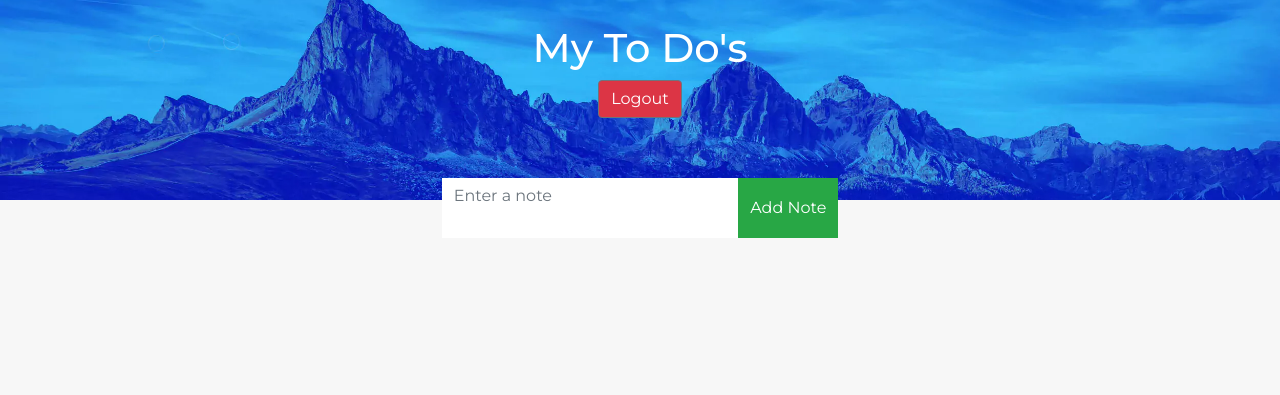
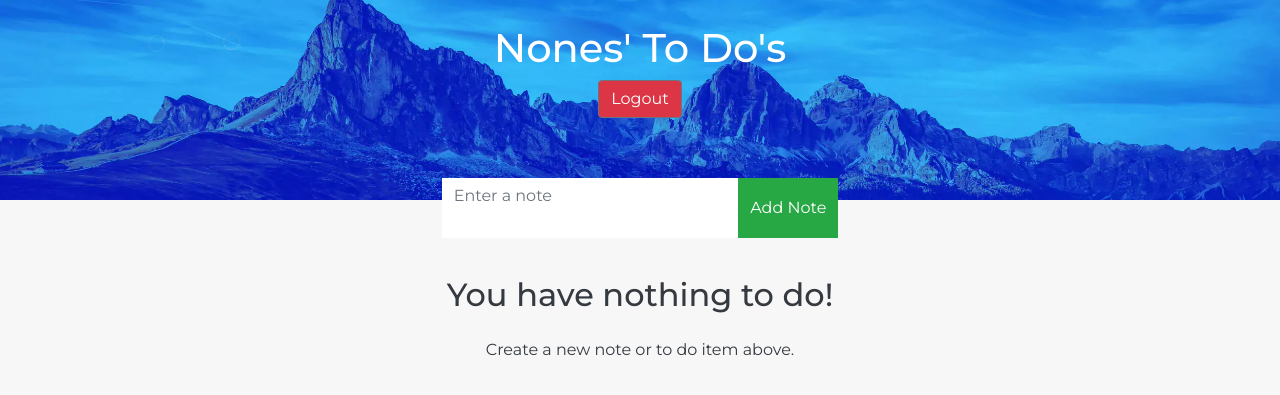
Before and after one commit to isdanryan/ToDoApp, a Flask app: page / in a window 1280 px wide. Shown: the top 395 px of the page. Run offline with Flask 3, Linux system fonts and the light colour scheme; the visitor is signed in with stand-in values (Sample User, id 1); data that the repository does not hold is empty; parts of the project's set-up code (start-up, migrations or seed data) failed here and were passed over; some libraries are stand-ins or nearby versions.

Commit message:
Update main todo.html file
Add users name to top of page so it now read's 'users' To Do's
Add a message saying 'You have nothing to do!' when there are no items in the todo list.

```diff
--- a/todowebapp/static/css/style.css
+++ b/todowebapp/static/css/style.css
@@ -165,3 +165,7 @@
     content: "Delete";
     right: 40px;
 }
+
+.text-dark {
+    color: #0f0f0f;
+}
--- a/todowebapp/templates/todos.html
+++ b/todowebapp/templates/todos.html
@@ -4,7 +4,7 @@
 {% block content %}
 <div class="header">
     <br/>
-    <h1 class="colour-white">My To Do's</h1>
+    <h1 class="colour-white">{{user.firstName}}s' To Do's</h1>
     <div class="d-flex flex-row justify-content-center">
         <a href="/logout"><button class="btn btn-outline-secondary btn-danger colour-white" type="button" aria-label="Logout">Logout</button></a>
     </div>
@@ -25,6 +25,10 @@
     <div class="col flex-shrink-1 d-none d-lg-block"></div>
     <div class="col flex-grow-1 list">
         <ul class="list-group list-group-flush d-flex flex-column" id="notes">
+            {% if not user.notes %}
+                <h2 class="text-dark mt-3">You have nothing to do!</h2>
+                <p class="text-dark mt-3 text-center">Create a new note or to do item above.</p>
+            {% else %}
                 {% for note in user.notes %}
                 <li class="list-group-item list-item">{% if note.done %}<strike>{% endif %}{{note.data}}{% if note.done %}</strike>{% endif %}
                     <button type="button" class="close list-item-btn tool-tip tool-tip-delete" onClick="deleteNote({{ note.id }})" aria-label="Delete Note">
@@ -42,6 +46,7 @@
 
                 </li>
                 {% endfor %}
+            {% endif %}
         </ul>
     </div>
     <div class="col flex-shrink-1 d-none d-lg-block"></div>
```
Lines whose indentation alone changed are shown as unchanged.
